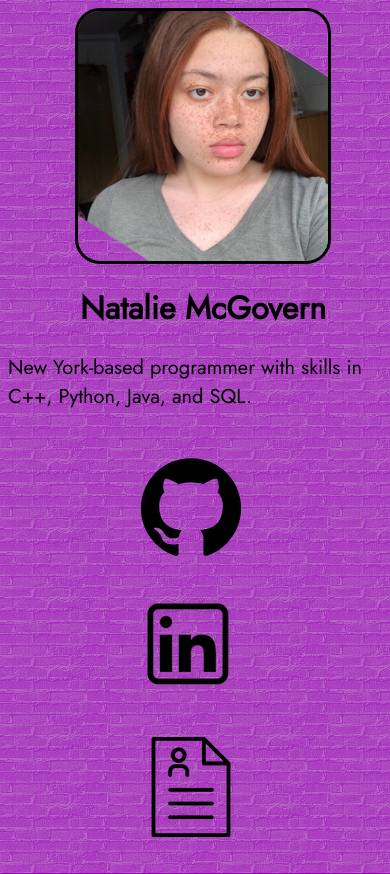
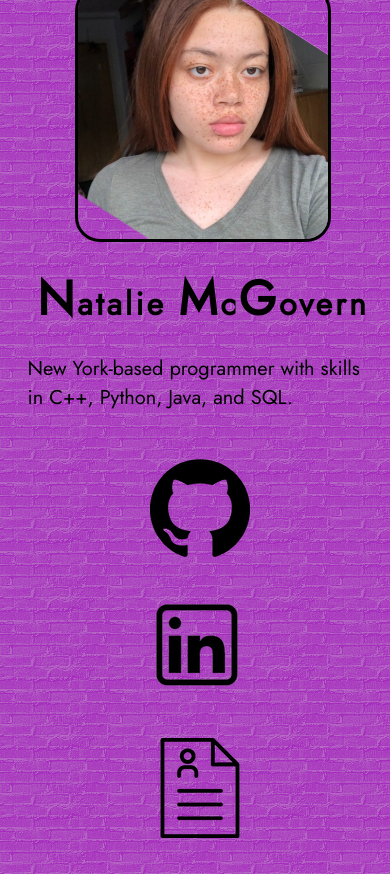
Before and after one commit to nnmcgovern/nnmcgovern.github.io, a plain HTML site: page index.html in a window 390 px wide. Drawn offline with Linux system fonts and the light colour scheme.

Commit message:
added visual improvments

```diff
--- a/index.html
+++ b/index.html
@@ -16,7 +16,7 @@
 <body>
   <img src="/img/headshot.png" alt="headshot">
   <div>
-    <h1>Natalie McGovern</h1>
+    <h1><span>N</span>atalie <span>M</span>c<span>G</span>overn</h1>
     <p>New York-based programmer with skills in C++, Python, Java, and SQL.</p>
     <ul>
       <li><a class="a-image" id="github" href="https://www.github.com/nnmcgovern"></a></li>
--- a/style.css
+++ b/style.css
@@ -1,12 +1,10 @@
 body {
   display: flex;
-  /* flex-direction: column; */
   justify-content: space-evenly;
   align-items: center;
   height: 100vh;
   width: 100vw;
   background-color: #9e00bd;
-  /* background-color: #2600ff; */
   background-image: url("/img/brick-wall.png");
 
 }
@@ -29,9 +27,18 @@ a {
   font-family: Jost;
 }
 
+h1 {
+  letter-spacing: 3px;
+}
+
+span {
+  font-size: 1.5em;
+}
+
 p {
   font-size: 15pt;
   margin: 0 0 10px 0;
+  max-width: 90vw;
 }
 
 .a-image {
@@ -79,6 +86,12 @@ a#resume:hover {
 @media screen and (max-width: 900px) {
   body {
     flex-direction: column;
+    justify-content: center;
+  }
+
+  h1,
+  ul {
+    align-self: center;
   }
 }
 
@@ -87,11 +100,7 @@ a#resume:hover {
   body,
   ul {
     flex-direction: column;
-  }
-
-  h1,
-  ul {
-    align-self: center;
+    justify-content: center;
   }
 
   .a-image {
```
